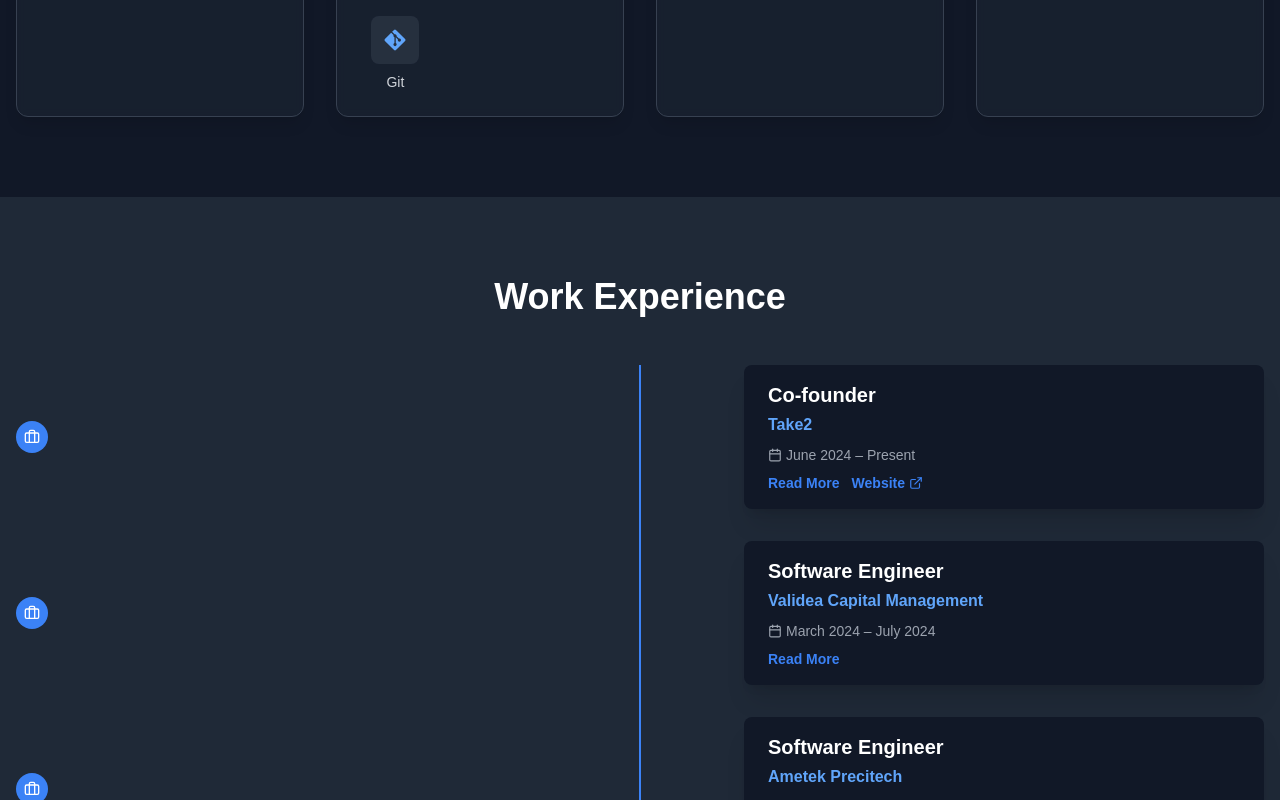
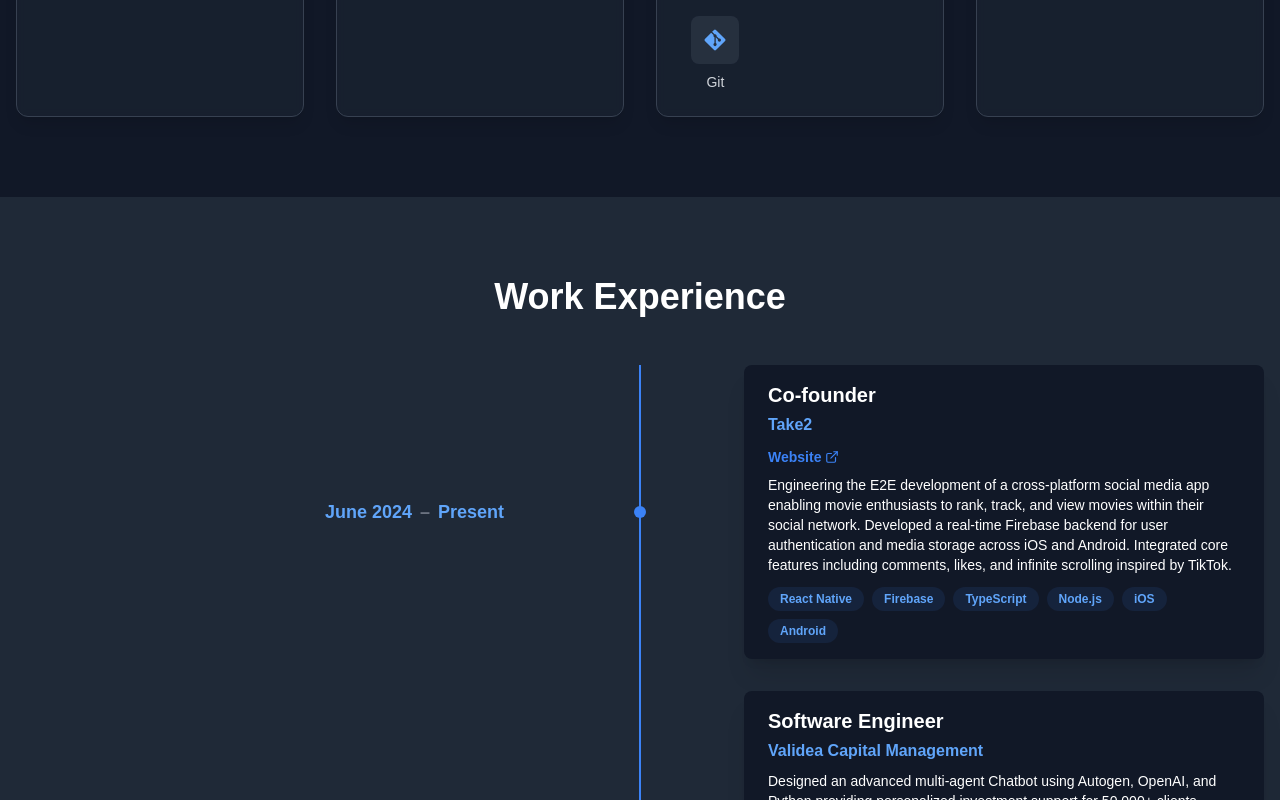
Before and after one commit to adichak27/AdiWebsite, a Next.js app: page / in a window 1280 px wide. Shown: the part 2000-2800 px from the top of the page. Built offline with nearby package versions, Linux system fonts and the light colour scheme.

Commit message:
fixed timeline

```diff
--- a/components/Experience.tsx
+++ b/components/Experience.tsx
@@ -1,6 +1,5 @@
-import { useState } from 'react'
-import { motion, AnimatePresence } from 'framer-motion'
-import { Briefcase, Calendar, ExternalLink } from 'lucide-react'
+import { motion } from 'framer-motion'
+import { Calendar, ExternalLink } from 'lucide-react'
 
 const experiences = [
   {
@@ -8,36 +7,39 @@
     company: 'Take2',
     date: 'June 2024 – Present',
     description: 'Engineering the E2E development of a cross-platform social media app enabling movie enthusiasts to rank, track, and view movies within their social network. Developed a real-time Firebase backend for user authentication and media storage across iOS and Android. Integrated core features including comments, likes, and infinite scrolling inspired by TikTok.',
+    skills: ['React Native', 'Firebase', 'TypeScript', 'Node.js', 'iOS', 'Android']
   },
   {
     title: 'Software Engineer',
     company: 'Validea Capital Management',
     date: 'March 2024 – July 2024',
     description: `Designed an advanced multi-agent Chatbot using Autogen, OpenAI, and Python providing personalized investment support for 50,000+ clients (Deployed using Docker and Azure). Created an AI model to analyze decades of Validea's financial content, delivering tailored investment insights.`,
+    skills: ['AI/ML', 'Python', 'OpenAI', 'Docker', 'Azure', 'AutoGen', 'AI/ML']
   },
   {
     title: 'Software Engineer',
     company: 'Ametek Precitech',
     date: 'July 2023 – December 2023',
     description: 'Developed a programmable file browsing system (JavaScript, C++) allowing 5,000+ clients to conveniently upload and edit programs used for ultra-precision diamond milling machines. Presented new dashboard idea to senior leaders, secured approval, and implemented in C# (.Net). Resolved 50+ bugs relating to multi-threading, dependencies, memory leaks, and database contentions. Implemented CI/CD pipelines with Jenkins and Bitbucket, streamlining regression testing for 200+ test suites.',
+    skills: ['C#', 'JavaScript', 'Jenkins', 'Bitbucket']
   },
   {
     title: 'Database Systems Analyst',
     company: 'Bain Capital',
     date: 'July 2022 – December 2022',
     description: 'Developed complex SQL queries to analyze datasets of over 100,000 entries, delivering critical financial insights to JV partners weekly. Resolved 170 technical support inquiries through system enhancements, boosting operational efficiency.',
+    skills: ['SQL', 'Database Management']
   },
   {
     title: 'Software Engineer Intern',
     company: 'Validea Capital Management',
     date: 'June 2021 – September 2021',
     description: 'Developed an advanced financial tool in R, analyzing 50+ investment strategies for optimal model selection on Municipal Bonds, evaluating risk, premium, and performance.',
+    skills: ['R', 'Financial Analysis']
   },
 ]
 
 const Experience = () => {
-  const [expandedIndex, setExpandedIndex] = useState<number | null>(null)
-
   return (
     <section id="experience" className="py-20 bg-gray-800">
       <div className="container mx-auto px-4">
@@ -55,42 +57,39 @@
           {experiences.map((experience, index) => (
             <motion.div
               key={index}
-              className="mb-8 flex justify-between items-center w-full"
+              className="mb-8 flex justify-center items-center w-full relative"
               initial={{ opacity: 0, y: 50 }}
               whileInView={{ opacity: 1, y: 0 }}
               transition={{ duration: 0.5, delay: index * 0.1 }}
               viewport={{ once: true }}
             >
-              <div className="order-1 w-5/12" />
-              <div className="z-20">
-                <div className="flex items-center justify-center w-8 h-8 bg-blue-500 rounded-full">
-                  <Briefcase size={16} />
+              <div className="w-5/12 text-right pr-8">
+                <motion.div
+                  className="text-lg font-semibold"
+                  initial={{ opacity: 0, x: -20 }}
+                  whileInView={{ opacity: 1, x: 0 }}
+                  transition={{ duration: 0.5, delay: index * 0.1 }}
+                  viewport={{ once: true }}
+                >
+                  <span className="text-blue-400">{experience.date.split('–')[0].trim()}</span>
+                  <span className="text-gray-500 mx-2">–</span>
+                  <span className="text-blue-400">{experience.date.split('–')[1].trim()}</span>
+                </motion.div>
               </div>
+              <div className="z-20 absolute">
+                <div className="w-3 h-3 bg-blue-500 rounded-full" />
               </div>
-              <div className="order-1 bg-gray-900 rounded-lg shadow-xl w-5/12 px-6 py-4">
+              <div className="bg-gray-900 rounded-lg shadow-xl w-5/12 px-6 py-4 ml-auto">
                 <h3 className="font-bold text-xl mb-1">{experience.title}</h3>
                 <h4 className="text-blue-400 text-md font-semibold mb-2">
                   {experience.company}
                 </h4>
-                <div className="text-sm text-gray-400 mb-2 flex items-center">
-                  <Calendar size={14} className="mr-1" />
-                  {experience.date}
-                </div>
-                <div className="flex items-center gap-3">
-                  <motion.button
-                    className="text-blue-500 text-sm font-semibold focus:outline-none"
-                    onClick={() => setExpandedIndex(expandedIndex === index ? null : index)}
-                    whileHover={{ scale: 1.05 }}
-                    whileTap={{ scale: 0.95 }}
-                  >
-                    {expandedIndex === index ? 'Read Less' : 'Read More'}
-                  </motion.button>
                 {experience.company === 'Take2' && (
                   <motion.a
                     href="https://www.take2-app.com/"
                     target="_blank"
                     rel="noopener noreferrer"
-                      className="inline-flex items-center gap-1 text-blue-500 hover:text-blue-400 transition-colors text-sm font-semibold"
+                    className="inline-flex items-center gap-1 text-blue-500 hover:text-blue-400 transition-colors text-sm font-semibold mb-2"
                     whileHover={{ scale: 1.05 }}
                     whileTap={{ scale: 0.95 }}
                   >
@@ -98,20 +97,25 @@
                     <ExternalLink size={14} />
                   </motion.a>
                 )}
+                <p className="text-sm mb-3">{experience.description}</p>
+
+                <div className="flex flex-wrap gap-2 mt-3">
+                  {experience.skills.map((skill, skillIndex) => (
+                    <motion.span
+                      key={skillIndex}
+                      className="px-3 py-1 bg-blue-500/10 text-blue-400 rounded-full text-xs font-semibold"
+                      initial={{ opacity: 0, scale: 0.9 }}
+                      whileInView={{ opacity: 1, scale: 1 }}
+                      transition={{ duration: 0.2, delay: skillIndex * 0.1 }}
+                      whileHover={{
+                        scale: 1.05,
+                        backgroundColor: 'rgba(59, 130, 246, 0.2)'
+                      }}
+                    >
+                      {skill}
+                    </motion.span>
+                  ))}
                 </div>
-                <AnimatePresence>
-                  {expandedIndex === index && (
-                    <motion.p
-                      className="text-sm mt-2"
-                      initial={{ opacity: 0, height: 0 }}
-                      animate={{ opacity: 1, height: 'auto' }}
-                      exit={{ opacity: 0, height: 0 }}
-                      transition={{ duration: 0.3 }}
-                    >
-                      {experience.description}
-                    </motion.p>
-                  )}
-                </AnimatePresence>
               </div>
             </motion.div>
           ))}
--- a/components/Skills.tsx
+++ b/components/Skills.tsx
@@ -7,10 +7,19 @@
 import {
   SiCsharp, SiCplusplus, SiJavascript, SiMongodb, SiKotlin,
   SiTypescript, SiMysql, SiFirebase, SiHeroku, SiJenkins,
-  SiPostgresql, SiR
+  SiPostgresql, SiR, SiMicrosoftazure
 } from 'react-icons/si'
 
 const skills = [
+  {
+    name: 'Databases',
+    icon: Database,
+    items: [
+      { name: 'MySQL', icon: SiMysql },
+      { name: 'MongoDB', icon: SiMongodb },
+      { name: 'PostgreSQL', icon: SiPostgresql }
+    ]
+  },
   {
     name: 'Languages',
     icon: Code,
@@ -33,22 +42,13 @@
       { name: 'React', icon: FaReact },
       { name: 'React Native', icon: FaReact },
       { name: 'Node.js', icon: FaNodeJs },
-      { name: 'Azure', icon: SiMysql },
+      { name: 'Azure', icon: SiMicrosoftazure },
       { name: 'AWS', icon: FaAws },
       { name: 'Docker', icon: FaDocker },
       { name: 'Firebase', icon: SiFirebase },
       { name: 'Heroku', icon: SiHeroku },
       { name: 'Jenkins', icon: SiJenkins },
       { name: 'Git', icon: FaGitAlt }
-    ]
-  },
-  {
-    name: 'Databases',
-    icon: Database,
-    items: [
-      { name: 'MySQL', icon: SiMysql },
-      { name: 'MongoDB', icon: SiMongodb },
-      { name: 'PostgreSQL', icon: SiPostgresql }
     ]
   },
   {
```
Lines whose indentation alone changed are shown as unchanged.
